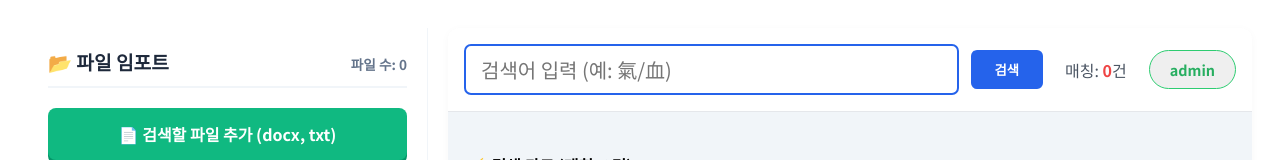
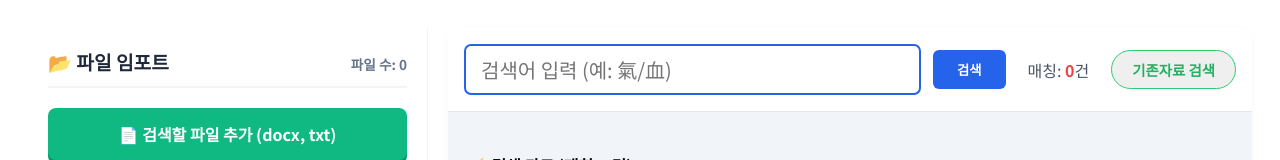
Before and after one commit to shanghanrun/notedic-lite, a SvelteKit app: page / in a window 1280 px wide. Shown: the top 160 px of the page. Built offline with nearby package versions, Linux system fonts and the light colour scheme; no server answers; what pocketbase would draw is missing.

Commit message:
admin버튼을 '기존자료 검색'으로 바꿈

```diff
--- a/src/component/UserSearchHeader.svelte
+++ b/src/component/UserSearchHeader.svelte
@@ -30,7 +30,7 @@
 
 		{#if tag === 'local'}
 			<button class="go-button" onclick={() => { item.reset(); goto('/admin'); }}>
-				admin
+				기존자료 검색
 			</button>
 		{:else if tag === 'server'}
 			<button class="go-button" onclick={() => { item.reset(); goto('/'); }}>
```
